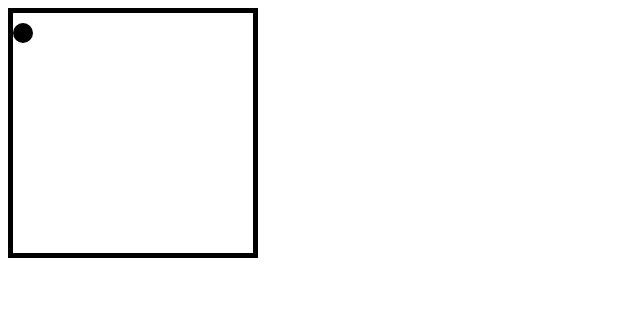
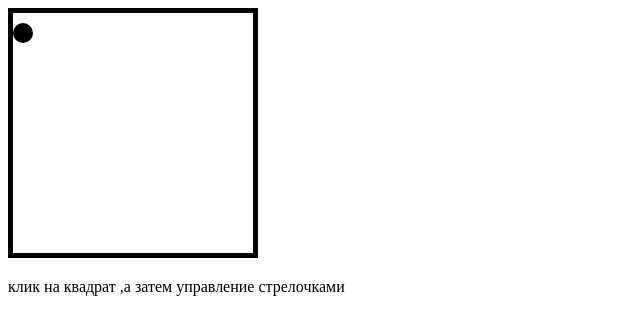
Before and after one commit to UndeadBee42/snake, a plain HTML site: page index.html in a window 1280 px wide. Shown: the whole page, without its empty margins (0-640 px from the left). Drawn offline with Linux system fonts and the light colour scheme.

Commit message:
Update index.html

```diff
--- a/index.html
+++ b/index.html
@@ -5,6 +5,7 @@
 </head>
 <body>
 <canvas id="canvas" width="250" height="250" tabindex='1'></canvas>
+<p>клик на квадрат ,а затем управление стрелочками</p>
 <script type="text/javascript" src="main.js"></script>
 </body>
 </html>
```
